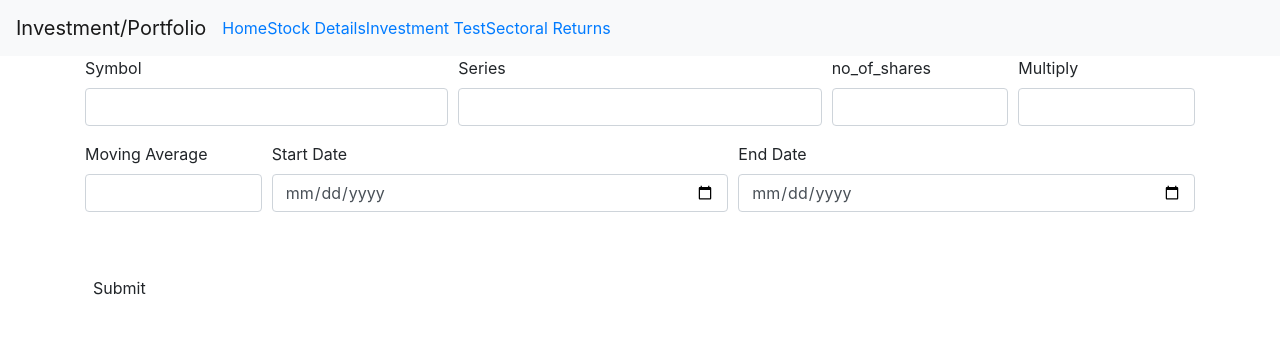
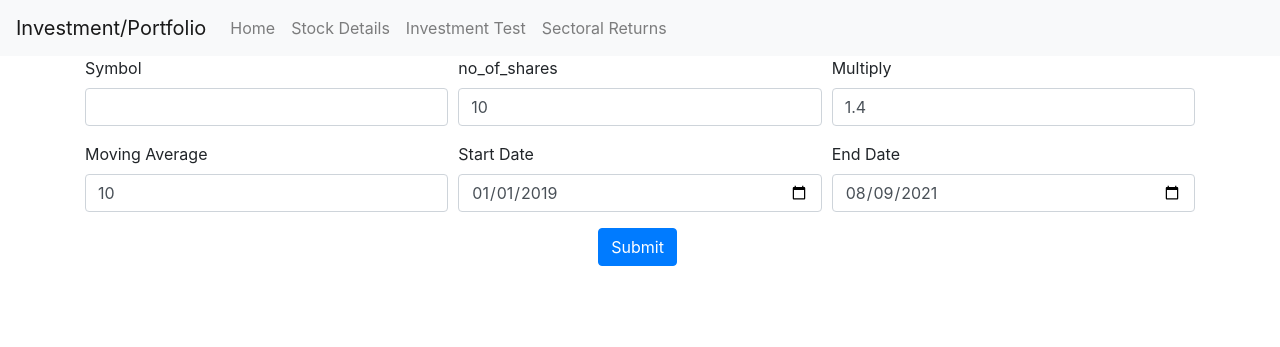
Before and after one commit to sandipingale/Trading, a Django app: page /inv_return_test in a window 1280 px wide. Shown: the top 347 px of the page. Run offline with Django 3.2, Linux system fonts and the light colour scheme; some libraries are stand-ins or nearby versions.

Commit message:
Updates from yfinance

```diff
--- a/investment/cal_returns/forms.py
+++ b/investment/cal_returns/forms.py
@@ -3,14 +3,14 @@ from django import forms
 
 class StockForm(forms.Form):
     symbol_name = forms.CharField(label='Symbol', max_length=20,widget=forms.TextInput(attrs={'class':'form-control'}))
-    series = forms.CharField(label='Series', max_length=5,widget=forms.TextInput(attrs={'class':'form-control'}))
+#    series = forms.CharField(label='Series', max_length=5,widget=forms.TextInput(attrs={'class':'form-control'}))
     start_date = forms.DateField(widget=forms.TextInput(attrs={'class':'form-control'}))
     end_date = forms.DateField(widget=forms.TextInput(attrs={'class':'datepicker'}))
 
 
 class InvStockForm(forms.Form):
     symbol_name = forms.CharField(label='Symbol', max_length=20,widget=forms.TextInput(attrs={'class':'form-control'}))
-    series = forms.CharField(label='Series', max_length=5,widget=forms.TextInput(attrs={'class':'form-control'}))
+#    series = forms.CharField(label='Series', max_length=5,widget=forms.TextInput(attrs={'class':'form-control'}))
     start_date = forms.DateField(widget=forms.TextInput(attrs={'class':'form-control'}))
     end_date = forms.DateField(widget=forms.TextInput(attrs={'class':'form-control'}))
     no_of_shares = forms.IntegerField(label='No OF shares',min_value=1, widget=forms.NumberInput(
@@ -22,12 +22,13 @@ class InvStockForm(forms.Form):
 
 class SectReturnForm(forms.Form):
     sector_choices = (('IT, IT'), ('Bank', 'Bank'),)
-    sector = forms.CharField(max_length=10)
-    series = forms.CharField(label='Series', max_length=5)
+    sector = forms.CharField(max_length=10,widget=forms.TextInput(attrs={'class':'form-control'}))
+    #sector = forms.ChoiceField(required=True,choices=sector_choices)
+#    series = forms.CharField(label='Series', max_length=5)
     start_date = forms.DateField(widget=forms.TextInput(attrs={'class':'datepicker'}))
     end_date = forms.DateField(widget=forms.TextInput(attrs={'class':'datepicker'}))
     no_of_shares = forms.IntegerField(label='No OF shares',min_value=1, widget=forms.NumberInput(
-                attrs={'size':'3'}))
-    multiply = forms.FloatField(label='Multiplication Factor')
+                attrs={'size':'3','class':'form-control'}))
+    multiply = forms.FloatField(label='Multiplication Factor',widget=forms.TextInput(attrs={'class':'form-control'}))
     moving_average = forms.IntegerField(label='Moving Average',min_value=10, widget=forms.NumberInput(
-                attrs={'size':'3'}))
+                attrs={'size':'3','class':'form-control'}))
--- a/investment/cal_returns/templates/cal_returns/base.html
+++ b/investment/cal_returns/templates/cal_returns/base.html
@@ -35,7 +35,7 @@
 </head>
 <body>
 
-<nav class="navbar navbar-expand-lg navbar-light bg-light">
+<nav class="navbar navbar-expand-lg navbar-light sticky-top bg-light">
     <a class="navbar-brand" href="#">Investment/Portfolio</a>
     <button class="navbar-toggler" type="button" data-toggle="collapse" data-target="#navbarNavDropdown" aria-controls="navbarNavDropdown" aria-expanded="false" aria-label="Toggle navigation">
         <span class="navbar-toggler-icon"></span>
@@ -43,16 +43,16 @@
     <div class="collapse navbar-collapse" id="navbarNavDropdown">
         <ul class="navbar-nav">
             <li class="nav-item">
-                <a href="{% url 'home' %}">Home</a>
+                <a class="nav-link" href="{% url 'home' %}">Home</a>
             </li>
             <li class="nav-item">
-                <a href="{% url 'stock_details' %}">Stock Details</a>
+                <a class="nav-link" href="{% url 'stock_details' %}">Stock Details</a>
             </li>
             <li class="nav-item">
-                <a href="{% url 'inv_return_test' %}">Investment Test</a>
+                <a class="nav-link" href="{% url 'inv_return_test' %}">Investment Test</a>
             </li>
             <li class="nav-item">
-                <a href="{% url 'sect_return' %}">Sectoral Returns</a>
+                <a class="nav-link" href="{% url 'sect_return' %}">Sectoral Returns</a>
             </li>
         </ul>
     </div>
@@ -80,13 +80,7 @@
 
 
 
-<script type="text/javascript">
-   $(document).ready(function(){
-        $('.datepicker').datepicker();
-    });
 
-
-</script>
 <script>
   $(document).ready(function() {
 
@@ -106,6 +100,13 @@
 
 
 </script>
+<script>
+    document.getElementById("id_start_date").value = "2019-01-01";
+    document.getElementById("id_end_date").value = new Date().toISOString().substr(0, 10);
+    document.getElementById("id_multiply").value = 1.4;
+    document.getElementById("id_moving_average").value = 10;
+    document.getElementById("id_no_of_shares").value = 10;
+</script>
 
 </body>
 
--- a/investment/cal_returns/templates/cal_returns/inv_return_test.html
+++ b/investment/cal_returns/templates/cal_returns/inv_return_test.html
@@ -4,46 +4,66 @@
 <form action="inv_return_test" method="post">
     {% csrf_token %}
     <div class="form-row">
-        <div class="form-group col-md-4">
+        <div class="form-group col-md-4 col-sm-6">
             <label for="id_symbol_name">Symbol</label>
             {{ form.symbol_name }}
         </div>
-        <div class="form-group col-md-4">
-            <label for="id_series">Series</label>
-            {{ form.series }}
-        </div>
-        <br>
-        <div class="form-group col-md-2">
+        <div class="form-group col-md-4 col-sm-6">
             <label for="id_no_of_shares">no_of_shares</label>
             {{ form.no_of_shares }}
         </div>
-        <div class="form-group col-md-2">
+        <div class="form-group col-md-4 col-sm-6">
             <label for="multiply">Multiply</label>
             {{ form.multiply }}
         </div>
-        <div class="form-group col-md-2">
+        <div class="form-group col-md-4 col-sm-6">
             <label for="moving_average">Moving Average</label>
             {{ form.moving_average }}
         </div>
-        <div class="form-group col-md-5">
+        <div class="form-group col-md-4 col-sm-6">
             <label for="start_date">Start Date</label>
             <input type="date" name="start_date" class="form-control" required="" id="id_start_date">
         </div>
-        <div class="form-group col-md-5">
+        <div class="form-group col-md-4 col-sm-6">
             <label for="end_date">End Date</label>
             <input type="date" name="end_date" class="form-control" required="" id="id_end_date">
         </div>
 
-        <button type="submit" class="btn btn-default">Submit</button>
+        <div class="d-grid gap-4 col-1 mx-auto">
+            <button type="submit" class="btn btn-primary">Submit</button>
+        </div>
+    </div>
+</form>
         <br><br>
         {% if xirr %}
-            <h4>XIRR returns = {{ xirr }}  Investment Price - {{ inv_to_proceed|floatformat:2 }} </h4>
-            <h4>Total Investment = {{ total_inv|floatformat:2 }}  Total Return - {{ total_ret|floatformat:2 }} </h4>
-            <h4>Absolute Returns = {{ abs_return|floatformat:2 }}</h4>
+            <div class="row justify-content-center"></divclass>
+            <div class="card text-white bg-success mb-3 " style="max-width: 18rem;">
+                <div class="card-header">Investment Details and Returns</div>
+                <div class="card-body">
+                    <div class="alert alert-primary" role="alert">
+                        Investment Price - {{ inv_to_proceed|floatformat:2 }}
+                    </div>
+                    <div class="alert alert-primary" role="alert">
+                        Returns (XIRR) - {{ xirr }}
+                    </div>
+                    <!--div class="alert alert-primary" role="alert">
+                        Total Investment  - {{ total_inv|floatformat:2 }}
+                    </div>
+                    <div class="alert alert-primary" role="alert">
+                        Total Returns  - {{ total_ret|floatformat:2 }}
+                    </div>
+                    <div class="alert alert-primary" role="alert">
+                        Abs Returns  - {{ abs_return|floatformat:2 }}
+                    </div-->
+                </div>
+            </div>
+            </div>
+
         {% endif %}
         <br><br><br>
         {% if data %}
-        <table class="table table-striped table-bordered" style="width:100%" id="example">
+    <div class="table-responsive-sm">
+        <table class="table table-striped table-bordered table-sm" style="width:100%" id="example">
             <thead>
                 <tr>
                     <th>Date</th>
@@ -57,7 +77,7 @@
                 {% for date,price,ma,shares,investment in data %}
                 <tr>
                     <td>{{ date|date:'Y-m-d' }}</td>
-                    <td>{{ price }}</td>
+                    <td>{{ price|floatformat:2 }}</td>
                     <td>{{ ma|floatformat:2 }}</td>
                     <td>{{ shares }}</td>
                     <td>{{ investment|floatformat:2 }}</td>
@@ -65,10 +85,10 @@
                 {% endfor %}
             </tbody>
         </table>
+    </div>
 
         {% endif %}
 
-    </div>
-</form>
+
 
 {% endblock %}
--- a/investment/cal_returns/views.py
+++ b/investment/cal_returns/views.py
@@ -11,11 +11,11 @@ def stock_details(request):
         form = StockForm(request.POST)
         if form.is_valid():
             symbol = form.cleaned_data['symbol_name']
-            series = form.cleaned_data['series']
+#            series = form.cleaned_data['series']
             start_date = form.cleaned_data['start_date']
             end_date = form.cleaned_data['end_date']
 
-            data, min_val, max_val = get_results(symbol, series, start_date, end_date)
+            data, min_val, max_val = get_results(symbol, 'EQ', start_date, end_date)
             return render(request, 'cal_returns/stock_details.html', {'form': form,
                                                                       'data': data,
                                                                       'min': min_val,
@@ -30,14 +30,14 @@ def inv_return_test(request):
         form = InvStockForm(request.POST)
         if form.is_valid():
             symbol = form.cleaned_data['symbol_name']
-            series = form.cleaned_data['series']
+#            series = form.cleaned_data['series']
             start_date = form.cleaned_data['start_date']
             end_date = form.cleaned_data['end_date']
             no_of_shares = form.cleaned_data['no_of_shares']
             multiply = form.cleaned_data['multiply']
             moving_average = form.cleaned_data['moving_average']
 
-            data, xirr_value, inv_to_proceed, tot_inv, tot_ret = new_inv_test(symbol, series, start_date, end_date,
+            data, xirr_value, inv_to_proceed, tot_inv, tot_ret = new_inv_test(symbol, 'EQ', start_date, end_date,
                                                                           no_of_shares, multiply, moving_average)
             abs_ret = (tot_ret - tot_inv)/tot_inv * 100
             return render(request, 'cal_returns/inv_return_test.html', {'form': form,
@@ -60,7 +60,7 @@ def sect_return(request):
         form = SectReturnForm(request.POST)
         if form.is_valid():
             sector = form.cleaned_data['sector']
-            series = form.cleaned_data['series']
+#            series = form.cleaned_data['series']
             start_date = form.cleaned_data['start_date']
             end_date = form.cleaned_data['end_date']
             no_of_shares = form.cleaned_data['no_of_shares']
@@ -82,7 +82,7 @@ def sect_return(request):
                 symbols = ['NIFTYBEES']
             sect_ret_results = []
             for symbol in symbols:
-                data, xirr_value, inv_to_proceed, tot_inv, tot_ret = new_inv_test(symbol, series, start_date, end_date,
+                data, xirr_value, inv_to_proceed, tot_inv, tot_ret = new_inv_test(symbol, 'EQ', start_date, end_date,
                                                                               no_of_shares, multiply, moving_average)
                 sect_ret_results.append((symbol, xirr_value, inv_to_proceed, data[-1][0], data[-1][1]))
             return render(request, 'cal_returns/sect_return.html', {'form': form,
--- a/investment/investment/settings.py
+++ b/investment/investment/settings.py
@@ -25,7 +25,7 @@ SECRET_KEY = '02@5s+p)0h78x5-t=^jd8(g++bhtzwn2+1*ll$qvmq@u@!lc9c'
 # SECURITY WARNING: don't run with debug turned on in production!
 DEBUG = True
 
-ALLOWED_HOSTS = []
+ALLOWED_HOSTS = ['sandipingale.pythonanywhere.com','127.0.0.1']
 
 
 # Application definition
--- a/query_db.py
+++ b/query_db.py
@@ -1,10 +1,10 @@
-from sqlalchemy import Column, Integer, Text, String, DateTime, Float, Numeric
+from sqlalchemy import Column, String, DateTime, Float, Numeric
 from sqlalchemy import create_engine
 from sqlalchemy.ext.declarative import declarative_base
 from sqlalchemy.orm import sessionmaker
 import pandas as pd
 import datetime
-from xirr import xirr
+from investment.cal_returns.services.xirr import xirr
 
 #engine = create_engine('postgresql://postgres:password@localhost:5432/postgres', echo = True)
 engine = create_engine('postgresql://postgres:password@localhost:5432/postgres')
```
Also changed, not shown: check_yf.py (added, +13 -0 lines), investment/cal_returns/templates/cal_returns/sect_return.html (+18 -19 lines), investment/cal_returns/templates/cal_returns/stock_details.html (+13 -13 lines), load_stocks.py (+8 -3 lines).
